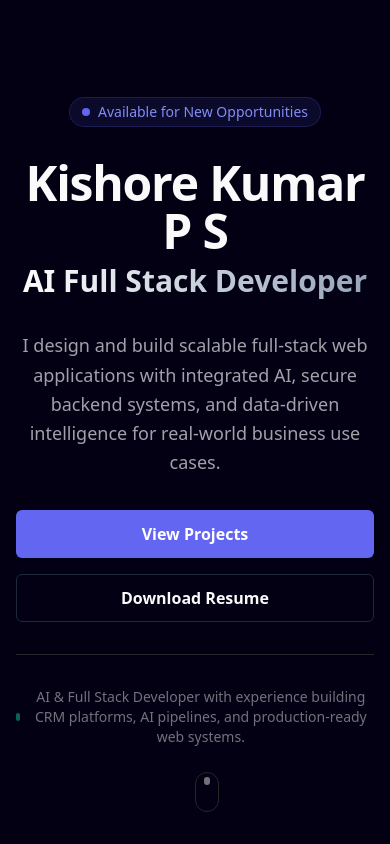
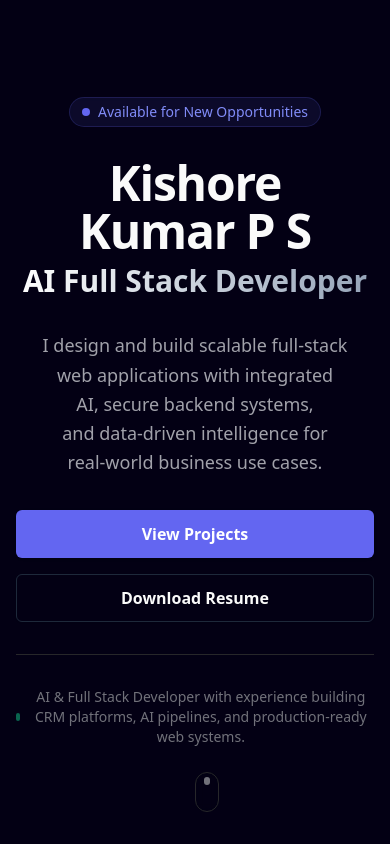
Before and after one commit to Kishorekumarps07/portfolio, a Next.js app: page / in a window 390 px wide. Shown: the top 844 px of the page. Built offline with nearby package versions, Linux system fonts and the light colour scheme.

Commit message:
fix: Improve mobile typography with text-balance and name wrapping fixes

```diff
--- a/components/sections/about.tsx
+++ b/components/sections/about.tsx
@@ -41,7 +41,7 @@ export function About() {
                         <h2 className="text-3xl font-bold tracking-tight sm:text-4xl mb-4">
                             Engineering <span className="text-gradient">Intelligence</span>
                         </h2>
-                        <p className="max-w-2xl mx-auto text-lg text-muted-foreground">
+                        <p className="max-w-2xl mx-auto text-lg text-muted-foreground text-balance">
                             AI Full Stack Developer with a strong foundation in full-stack web development, machine learning, and data-driven application design. Experienced in building scalable web applications using Java, Python, JavaScript, React, REST APIs, SQL/NoSQL databases, and modern deployment workflows.
                         </p>
                     </div>
--- a/components/sections/hero.tsx
+++ b/components/sections/hero.tsx
@@ -53,7 +53,7 @@ export function Hero() {
                     <FadeIn delay={0.3} className="text-center">
                         <motion.div style={{ scale: headingScale }}>
                             <h1 className="text-5xl font-extrabold tracking-tight sm:text-6xl md:text-7xl">
-                                <span className="block text-foreground mb-2">Kishore Kumar P S</span>
+                                <span className="block text-foreground mb-2 text-balance">Kishore Kumar <span className="whitespace-nowrap">P S</span></span>
                                 <span className="block text-gradient text-3xl sm:text-4xl md:text-5xl font-bold tracking-normal h-[1.2em] sm:h-[1.3em]">
                                     AI Full Stack Developer
                                 </span>
@@ -62,7 +62,7 @@ export function Hero() {
                     </FadeIn>
 
                     <FadeIn delay={0.5} className="max-w-2xl mx-auto text-center">
-                        <p className="text-lg sm:text-xl text-muted-foreground leading-relaxed">
+                        <p className="text-lg sm:text-xl text-muted-foreground leading-relaxed text-balance">
                             I design and build scalable full-stack web applications with integrated AI, secure backend systems, and data-driven intelligence for real-world business use cases.
                         </p>
                     </FadeIn>
```
